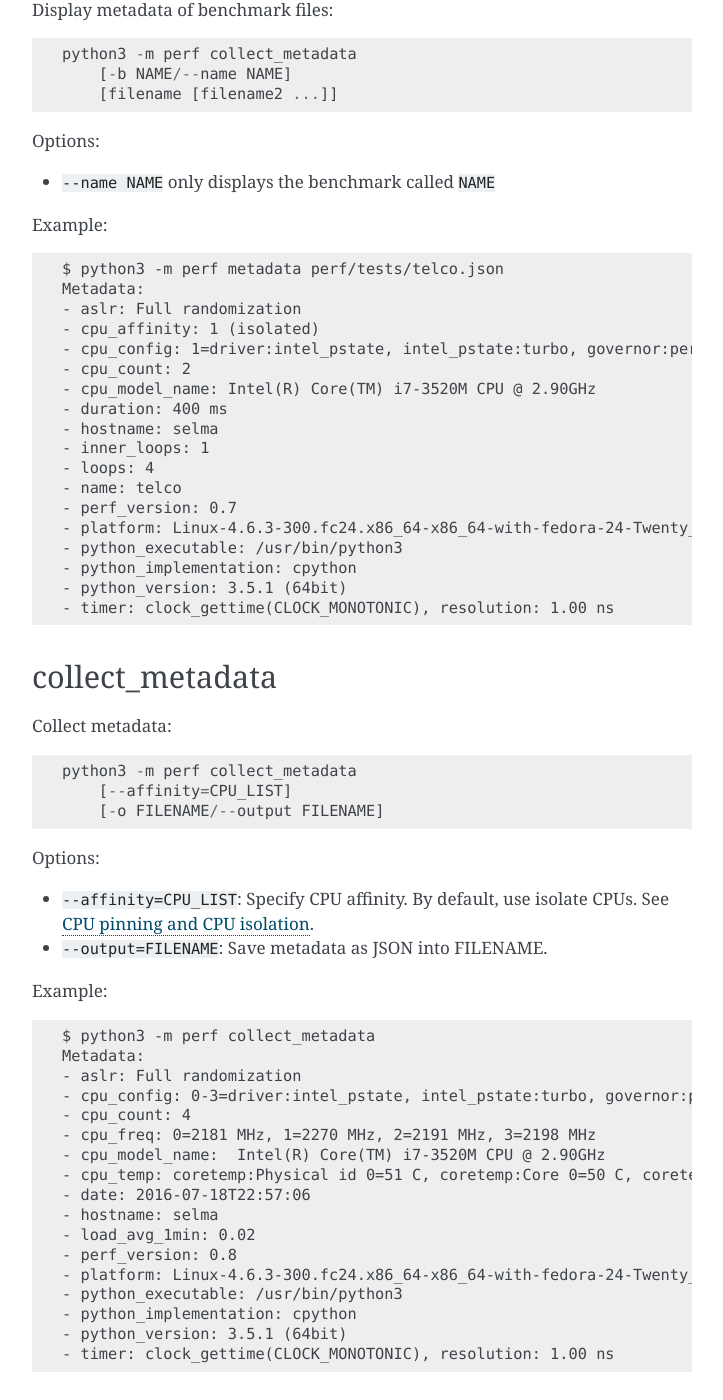
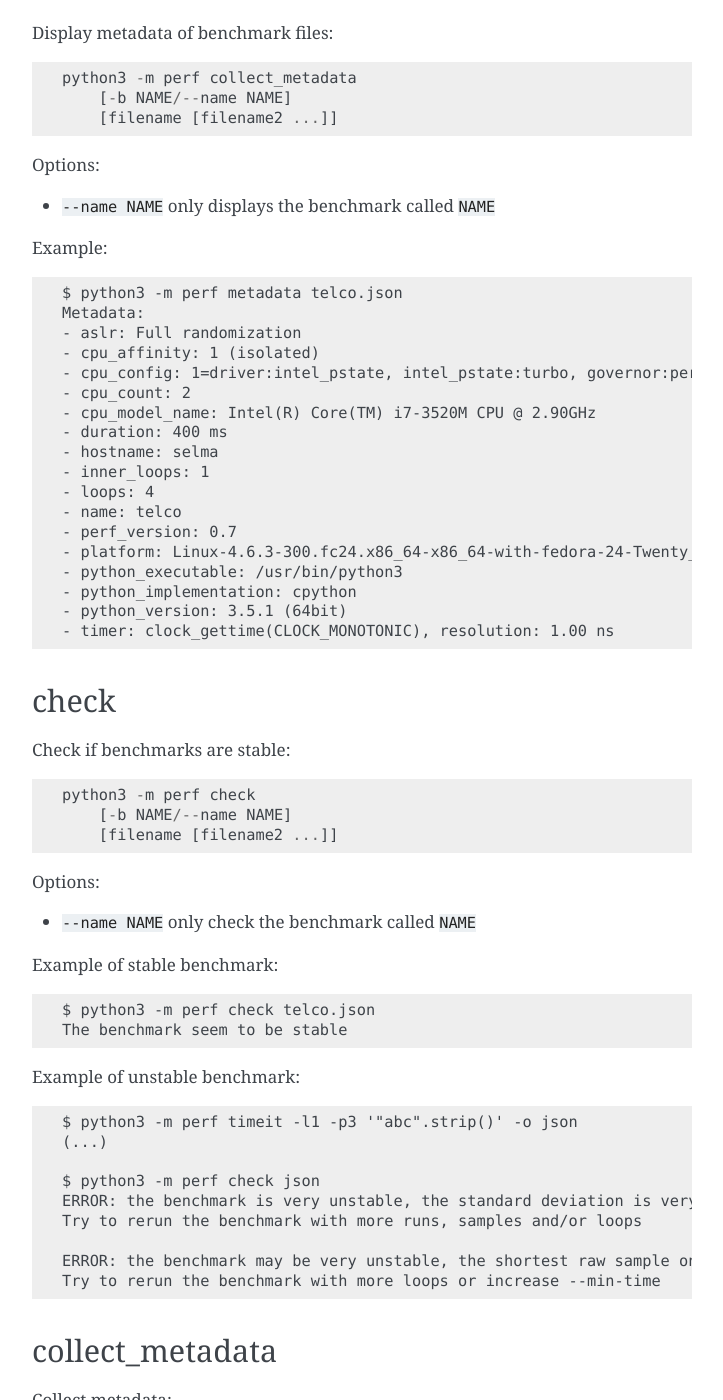
Before and after one commit to psf/pyperf, a Sphinx documentation site: the page built from doc/cli.rst, in a window 1280 px wide and 1400 px high, scrolled down 5847 px. Shown: the whole window, without its empty margins (388-1111 px from the left). Built offline with Sphinx 7.4.7, drawn with Linux system fonts in a browser that asks for light colours.

Commit message:
Add a new check command

```diff
--- a/doc/changelog.rst
+++ b/doc/changelog.rst
@@ -5,7 +5,8 @@ Version 0.8.1
 -------------
 
 * Rename ``metadata`` command to ``collect_metadata``
-* Add a new ``metadata`` command
+* Add new commands: ``metadata`` (display metadata of benchmarks files)
+  and ``check`` (check if benchmarks seem stable)
 * timeit: add ``--duplicate`` option to reduce the overhead of the outer loop.
 * BenchmarkSuite constructor now requires a non-empty sequence of Benchmark
   objects.
--- a/doc/cli.rst
+++ b/doc/cli.rst
@@ -10,6 +10,7 @@ Commands:
 * :ref:`hist <hist_cmd>`
 * :ref:`convert <convert_cmd>`
 * :ref:`metadata <metadata_cmd>`
+* :ref:`check <check_cmd>`
 * :ref:`collect_metadata <collect_metadata_cmd>`
 * :ref:`timeit <timeit_cmd>`
 * :ref:`slowest <slowest_cmd>`
@@ -306,7 +307,7 @@ Options:
 
 Example::
 
-    $ python3 -m perf metadata perf/tests/telco.json
+    $ python3 -m perf metadata telco.json
     Metadata:
     - aslr: Full randomization
     - cpu_affinity: 1 (isolated)
@@ -324,6 +325,39 @@ Example::
     - python_implementation: cpython
     - python_version: 3.5.1 (64bit)
     - timer: clock_gettime(CLOCK_MONOTONIC), resolution: 1.00 ns
+
+
+.. _check_cmd:
+
+check
+-----
+
+Check if benchmarks are stable::
+
+    python3 -m perf check
+        [-b NAME/--name NAME]
+        [filename [filename2 ...]]
+
+Options:
+
+* ``--name NAME`` only check the benchmark called ``NAME``
+
+Example of stable benchmark::
+
+    $ python3 -m perf check telco.json
+    The benchmark seem to be stable
+
+Example of unstable benchmark::
+
+    $ python3 -m perf timeit -l1 -p3 '"abc".strip()' -o json
+    (...)
+
+    $ python3 -m perf check json
+    ERROR: the benchmark is very unstable, the standard deviation is very high (stdev/median: 42%)!
+    Try to rerun the benchmark with more runs, samples and/or loops
+
+    ERROR: the benchmark may be very unstable, the shortest raw sample only took 303 ns
+    Try to rerun the benchmark with more loops or increase --min-time
 
 
 .. _collect_metadata_cmd:
--- a/doc/perf.rst
+++ b/doc/perf.rst
@@ -81,6 +81,8 @@ Example of unstable benchmark because the number of loops is too low::
     Try to rerun the benchmark with more loops or increase --min-time
 
     Average: 36.9 ns +- 4.2 ns
+
+See also the :ref:`check command <check_cmd>`.
 
 
 .. _min:
```
Also changed, not shown: 3 other files.
